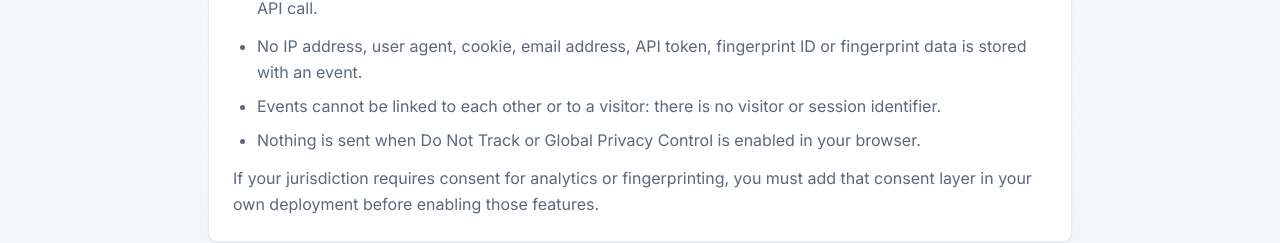
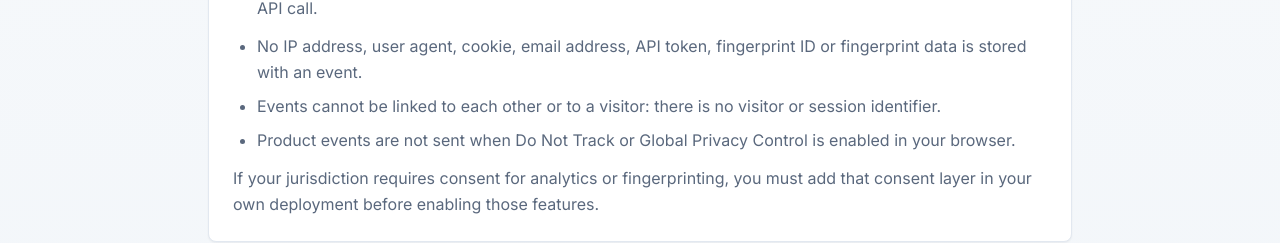
Before and after one commit to taoyadev/creepjs, a Next.js app in the folder apps/web/: page /privacy in a window 1280 px wide. Shown: the part 1820-2063 px from the top of the page. Built offline with nearby package versions, Linux system fonts and the light colour scheme; no server answers.

Commit message:
docs(privacy): scope privacy-signal opt-out to product events

```diff
--- a/apps/web/src/app/privacy/page.tsx
+++ b/apps/web/src/app/privacy/page.tsx
@@ -207,8 +207,8 @@ export default function PrivacyPage() {
                     is no visitor or session identifier.
                   </li>
                   <li>
-                    Nothing is sent when Do Not Track or Global Privacy Control
-                    is enabled in your browser.
+                    Product events are not sent when Do Not Track or Global
+                    Privacy Control is enabled in your browser.
                   </li>
                 </ul>
                 <p>
```
